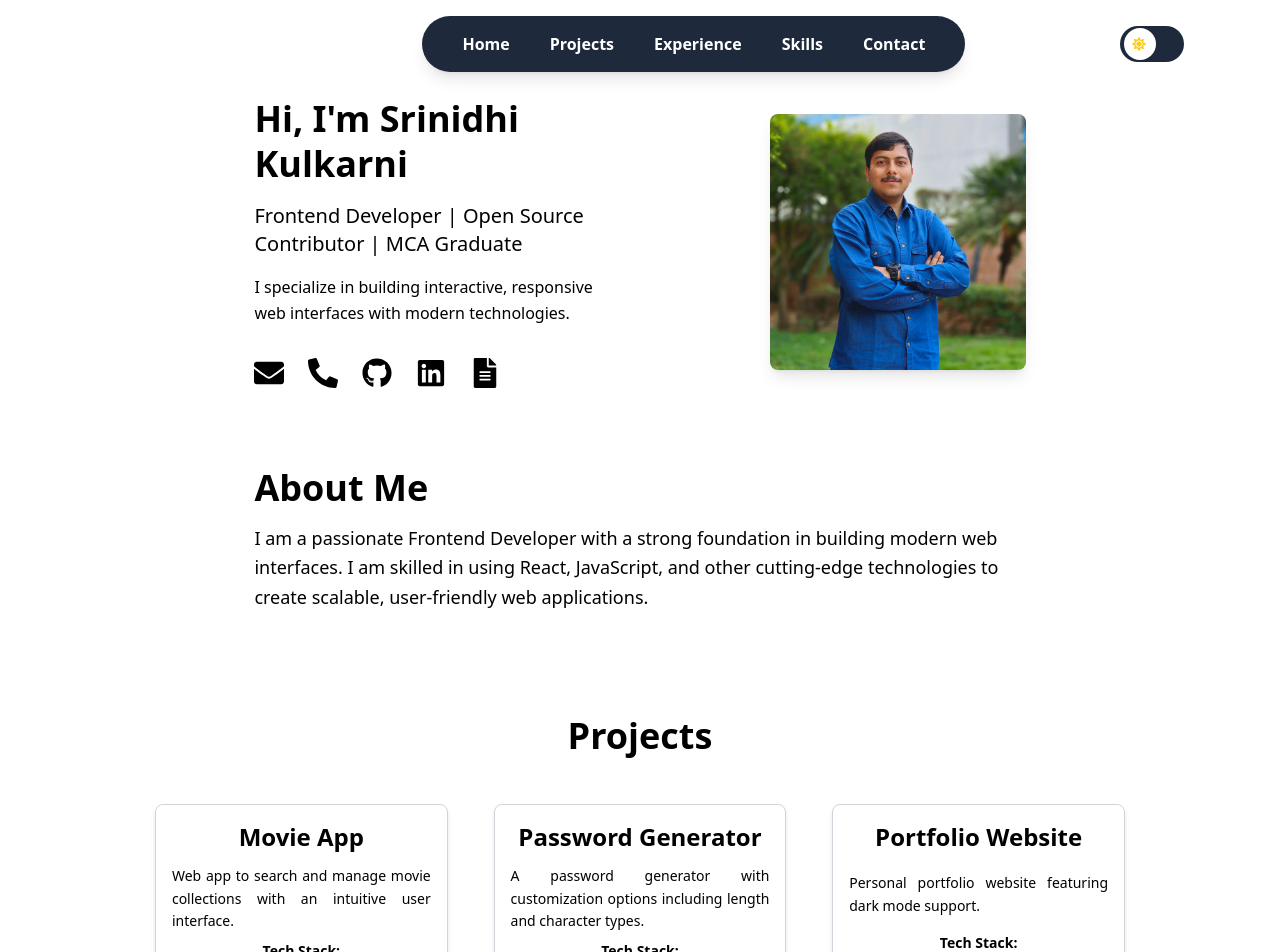
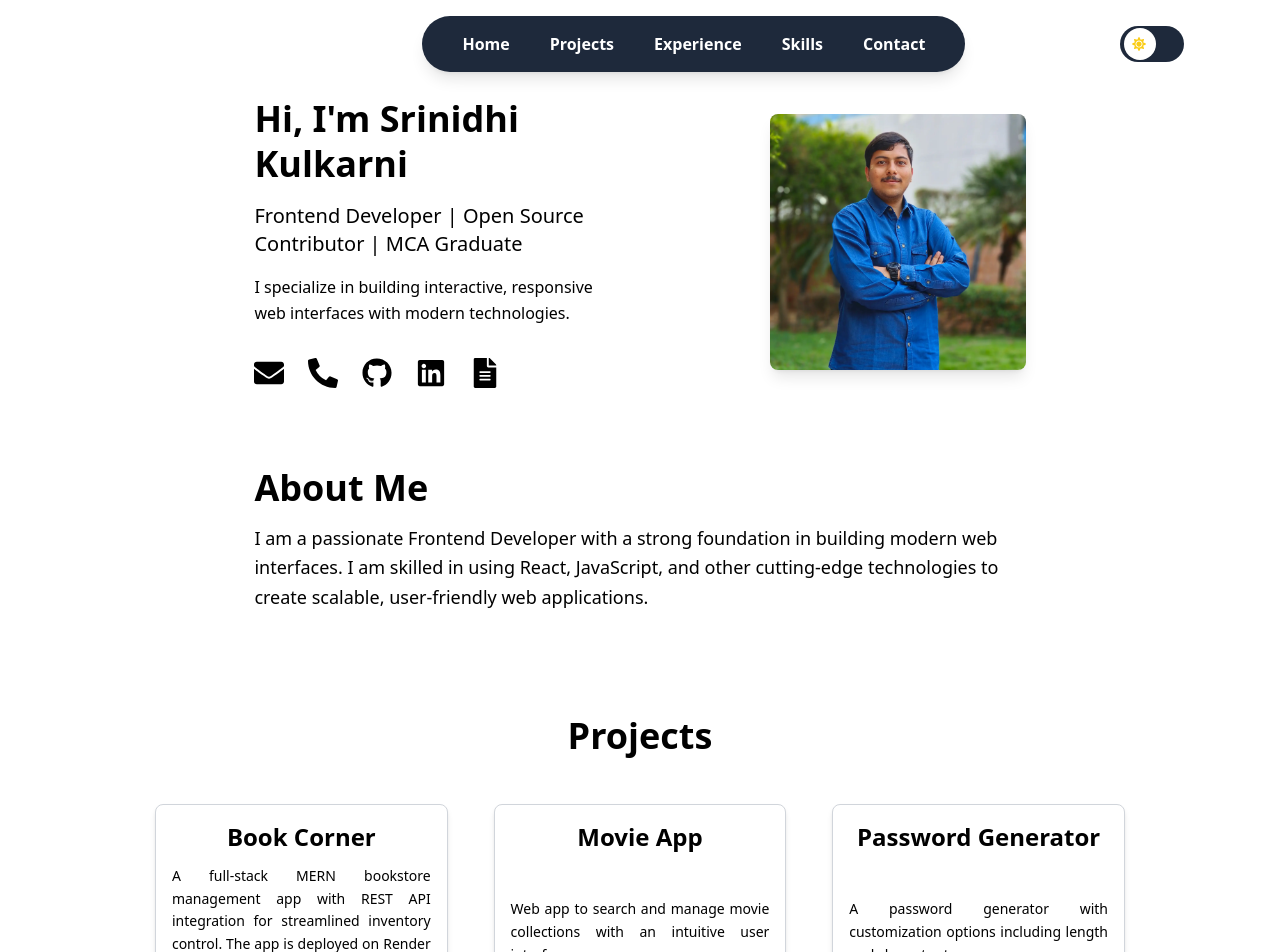
Before and after one commit to srinidhifd/srinidhi-portfolio, a React (Vite) app: page / in a window 1280 px wide. Shown: the top 952 px of the page. Built offline with nearby package versions, Linux system fonts and the light colour scheme.

Commit message:
added Book-Corner Project

```diff
--- a/src/components/Projects.tsx
+++ b/src/components/Projects.tsx
@@ -49,6 +49,14 @@ const Projects = ({ theme }: { theme: string }) => (
     <h2 className="text-4xl font-bold mb-12">Projects</h2>
     <div className="flex flex-wrap justify-around gap-10">
       <Project
+        name="Book Corner"
+        description="A full-stack MERN bookstore management app with REST API integration for streamlined inventory control. The app is deployed on Render and provides a responsive user experience across devices."
+        techStack={['React.js', 'Node.js', 'Express.js', 'MongoDB']}
+        github="https://github.com/srinidhifd/BookCorner"
+        live="https://book-corner-frontend.onrender.com"
+      />
+
+      <Project
         name="Movie App"
         description="Web app to search and manage movie collections with an intuitive user interface."
         techStack={['Angular', 'Bootstrap', 'OMDb API']}
@@ -62,13 +70,6 @@ const Projects = ({ theme }: { theme: string }) => (
         github="https://github.com/srinidhifd/password-generator"
         live="https://password-generators-sk.netlify.app/"
       />
-      <Project
-        name="Portfolio Website"
-        description="Personal portfolio website featuring dark mode support."
-        techStack={['React', 'TailwindCSS']}
-        github="https://github.com/srinidhifd/srinidhi-portfolio"
-        live="https://srinidhi-kulkarni.vercel.app/"
-      />
     </div>
   </div>
 );
```
